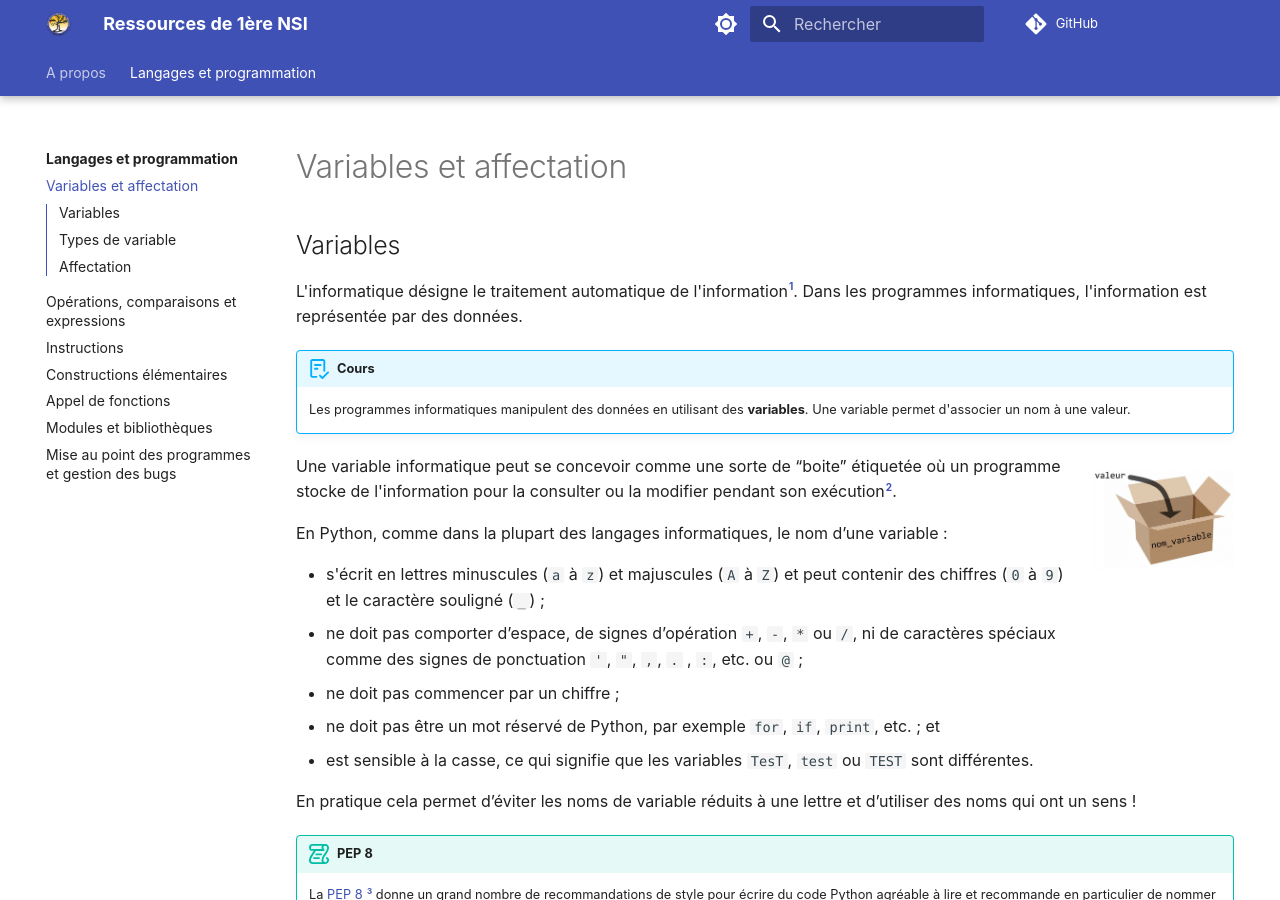
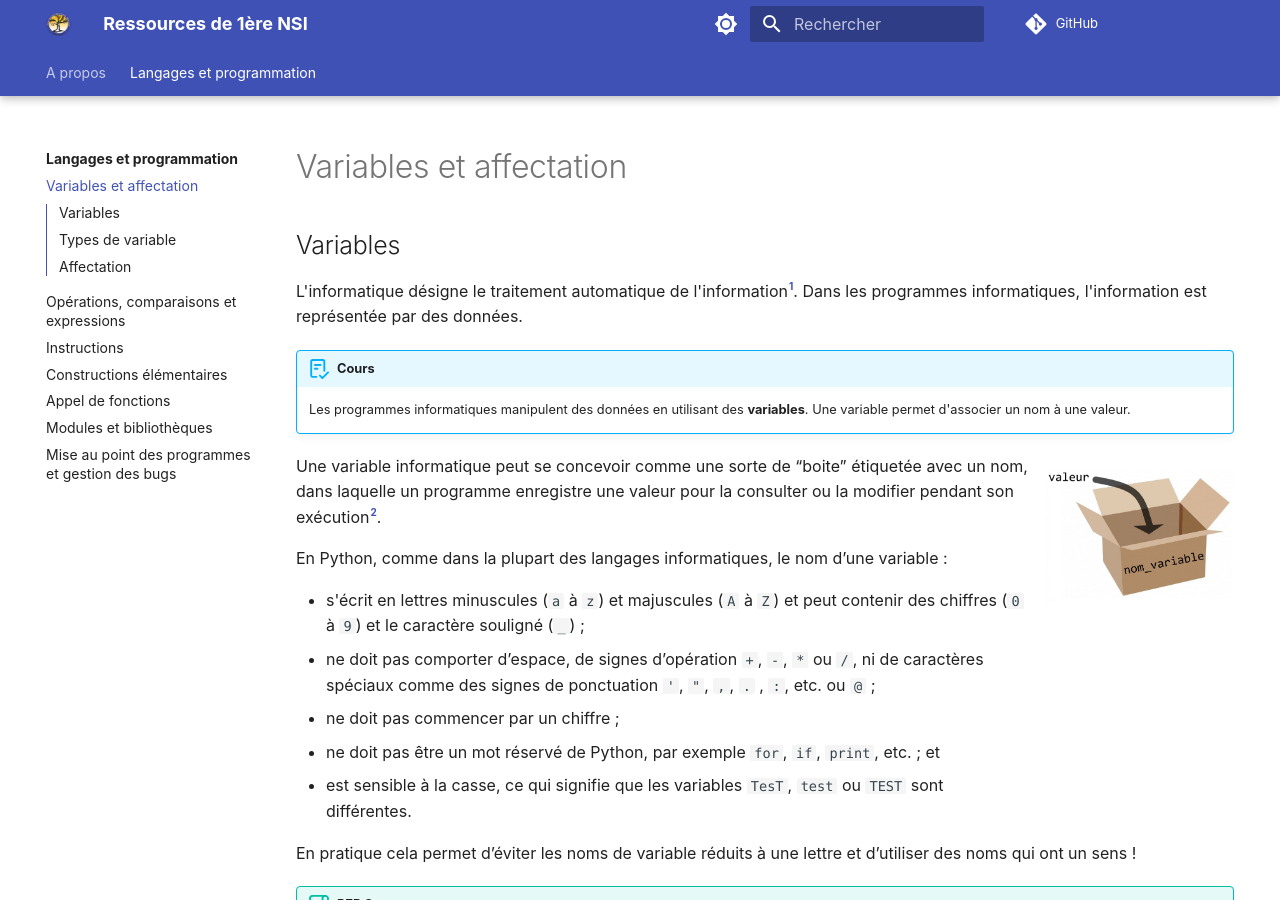
Before and after one commit to fab-perez/NSI-1, an MkDocs documentation site: the page built from docs/langages-et-programmation/1-variables-affectation.md, in a window 1280 px wide and 900 px high. Built offline with MkDocs 1.6.1 and Material for MkDocs 9.7.7, drawn with Linux system fonts in a browser that asks for light colours; emoji names are drawn with the system emoji font; comment, search, counter and statistics services are not loaded.

Commit message:
Add files via upload

```diff
--- a/docs/langages-et-programmation/1-variables-affectation.md
+++ b/docs/langages-et-programmation/1-variables-affectation.md
@@ -9,10 +9,10 @@ L'informatique désigne le traitement automatique de l'information[^1.1]. Dans l
     Les programmes informatiques manipulent des données en utilisant des **variables**. Une variable permet d'associer un nom à une valeur.
 
 
-![Boite étiquetée a dans laquelle on met le chiffre 3](assets/variables-boite-light-mode.png#only-light){width="15%" align=right}
-![Boite étiquetée a dans laquelle on met le chiffre 3](assets/variables-boite-dark-mode.png#only-dark){width="15%" align=right}
+![Boite étiquetée a dans laquelle on met le chiffre 3](assets/variables-boite-light-mode.png#only-light){width="20%" align=right}
+![Boite étiquetée a dans laquelle on met le chiffre 3](assets/variables-boite-dark-mode.png#only-dark){width="20%" align=right}
 
-Une variable informatique peut se concevoir comme une sorte de “boite” étiquetée où un programme stocke de l'information pour la consulter ou la modifier pendant son exécution[^1.2].
+Une variable informatique peut se concevoir comme une sorte de “boite” étiquetée avec un nom, dans laquelle un programme enregistre une valeur pour la consulter ou la modifier pendant son exécution[^1.2].
 
 [^1.2]:
     La notion de variable en informatique diffère des mathématiques. En mathématique une variable apparait dans l’expression symbolique d’une fonction $f(x)=2x+3$, ou dans une équation $2x+3=5x-3$ pour désigner une inconnue qu’il faut trouver, ou encore dans  une formule comme $(a+b)² =a²+2ab+b²$ pour indiquer que l’égalité est vraie pour toutes les valeurs de $a$ et $b$.
```
